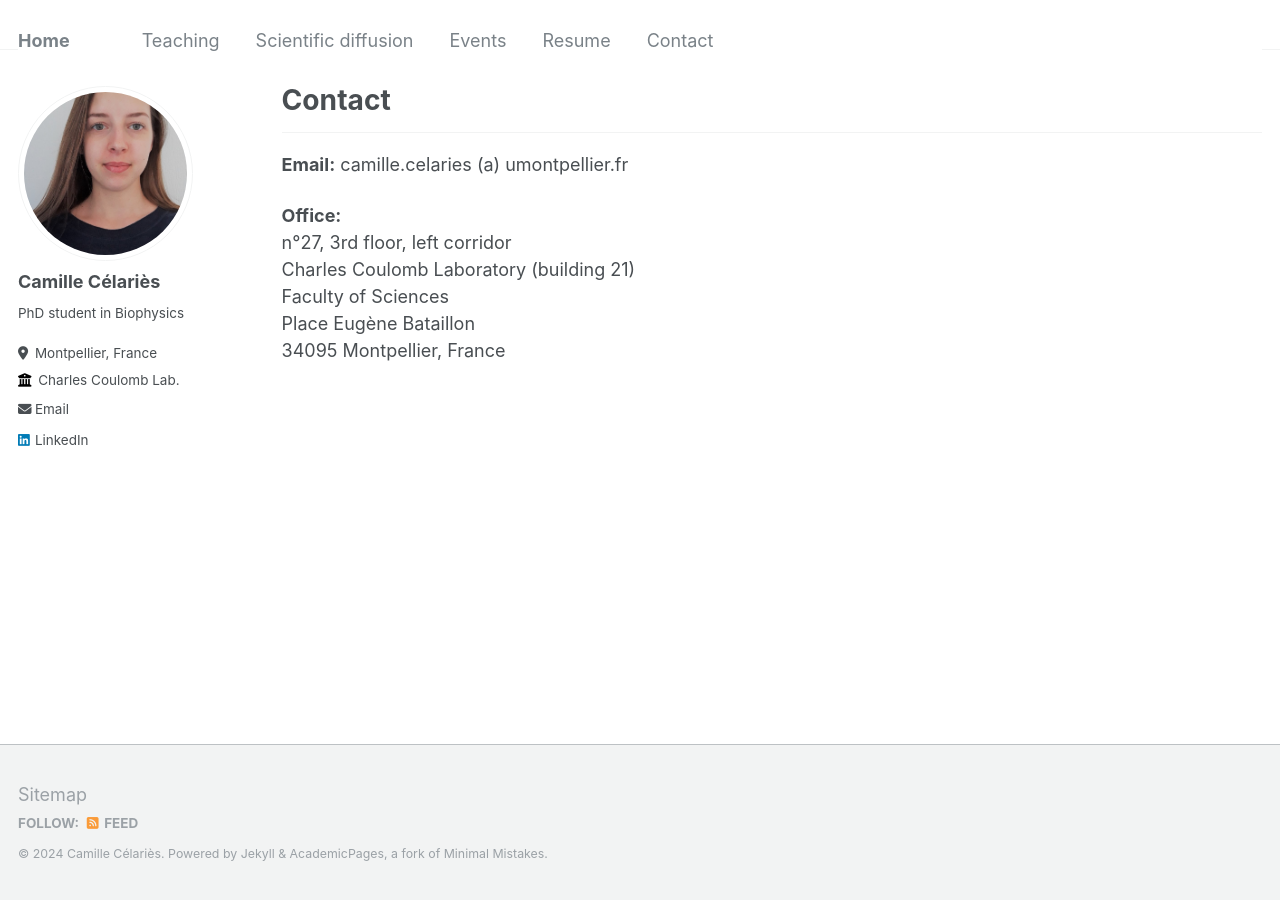
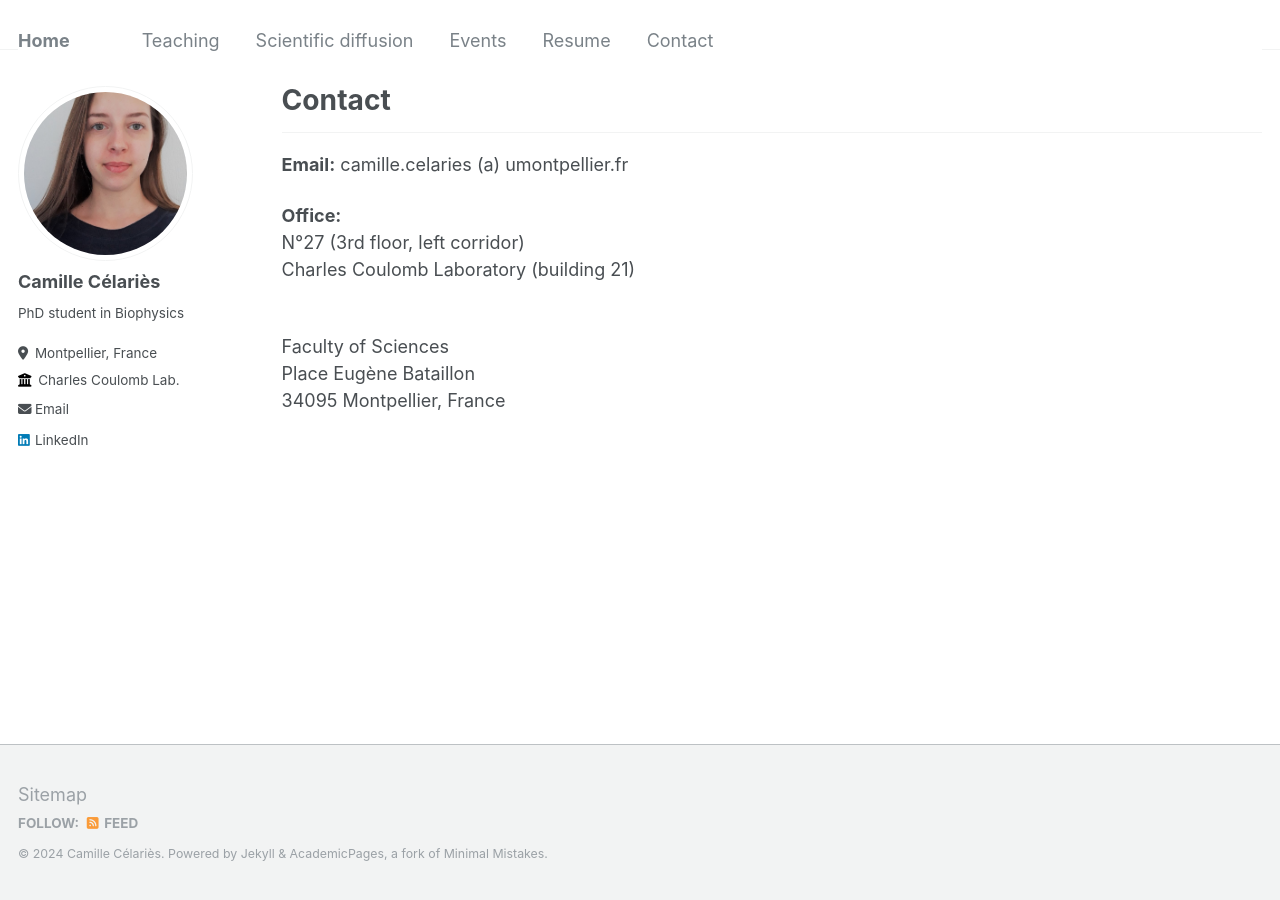
Before and after one commit to camillecelaries/camillecelaries.github.io, a Jekyll site: the page built from _pages/contact.md, in a window 1280 px wide. Built offline with Jekyll 4.4.1, drawn with Linux system fonts in a browser that asks for light colours.

```diff
--- a/_pages/contact.md
+++ b/_pages/contact.md
@@ -12,8 +12,9 @@ redirect_from:
 <b>Email:</b> camille.celaries (a) umontpellier.fr
 
 <b>Office:</b>
-<br>n°27, 3rd floor, left corridor
+<br>N°27 (3rd floor, left corridor)
 <br>Charles Coulomb Laboratory (building 21)
+
 <br>Faculty of Sciences
 <br>Place Eugène Bataillon
 <br>34095 Montpellier, France
```
